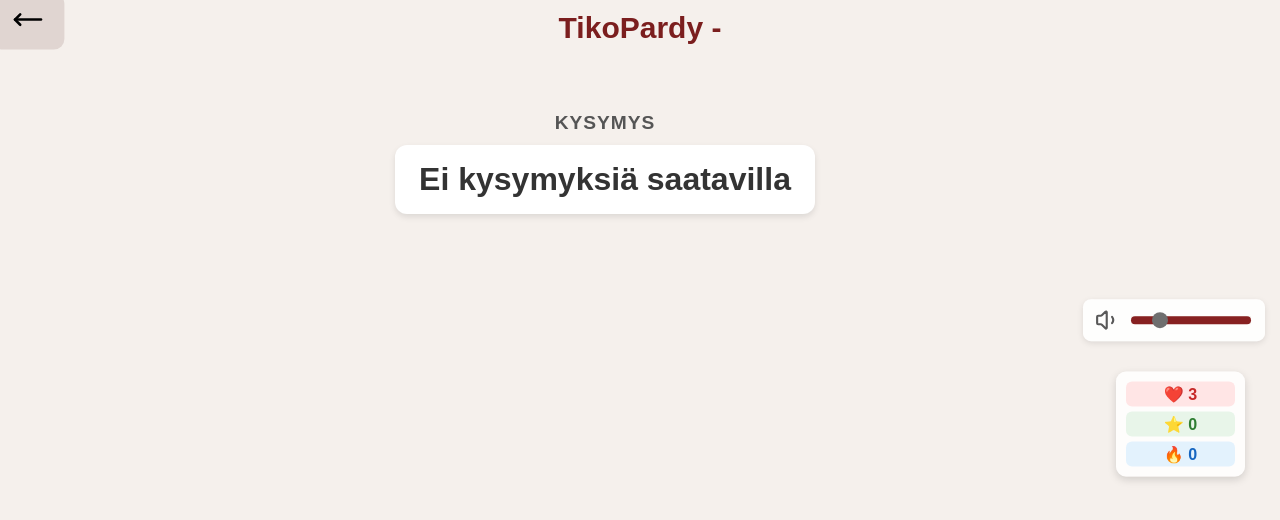
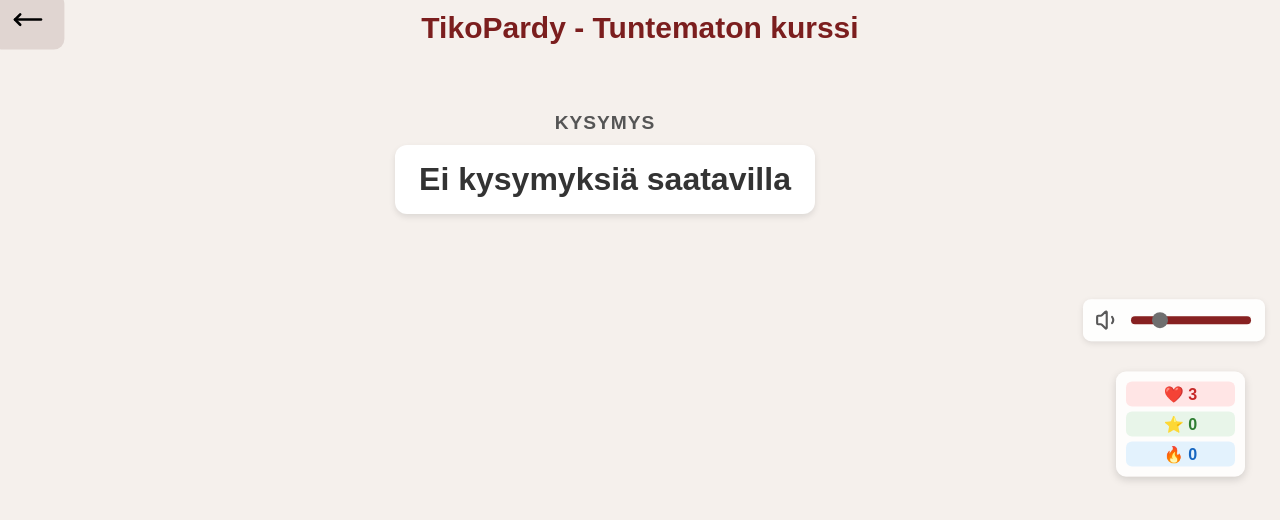
Before and after one commit to jamktiko/tikoPardy, a SvelteKit app in the folder tikoPardy/: page /game in a window 1280 px wide. Shown: the top 520 px of the page. Built offline with nearby package versions, Linux system fonts and the light colour scheme; a web font is replaced by a local one.

Commit message:
Pelissä otsikko näkiviin, ID:n avulla

```diff
--- a/tikoPardy/src/routes/+page.svelte
+++ b/tikoPardy/src/routes/+page.svelte
@@ -16,8 +16,6 @@
 	function startGame() {
 		goto(`/game?kurssi=${encodeURIComponent(kurssit)}`);
 	}
-
-	$inspect(kurssit);
 </script>
 
 <main>
--- a/tikoPardy/src/routes/game/+page.svelte
+++ b/tikoPardy/src/routes/game/+page.svelte
@@ -6,9 +6,12 @@
 	import { page } from '$app/stores';
 	import { onMount } from 'svelte';
 	import { Volume2, VolumeX, Volume1, MoveLeft } from '@lucide/svelte';
+	import kurssitData from '../../lib/kurssit.json';
 
 	let audioVolume = $state(0.2); // Initial volume set to match the prop in AudioSlider
 	let isMuted = $state(false);
+
+	let otsikko: string = $state('');
 
 	function handleVolumeChange(event: CustomEvent) {
 		audioVolume = event.detail.volume;
@@ -28,7 +31,14 @@
 		try {
 			// Haetaan kurssin ID URL-parametrista
 			kurssiId = parseInt($page.url.searchParams.get('kurssi') || '0', 10);
-			console.log('Kurssi ID:', kurssiId);
+
+			const selectedCourse = kurssitData.find((course) => course.id === kurssiId);
+			if (selectedCourse) {
+				otsikko = selectedCourse.nimi;
+			} else {
+				console.error('Kurssia ei löytynyt ID:llä:', kurssiId);
+				otsikko = 'Tuntematon kurssi';
+			}
 
 			// Ladataan kaikki kysymykset yhdestä JSON-tiedostosta
 			const jsonData = await import('../../lib/kysymykset.json');
@@ -212,12 +222,10 @@
 	}
 
 	let shuffledAnswers = $state<{ text: string; isCorrect: boolean }[]>([]);
-
-	$inspect(wrongAnswers);
 </script>
 
 <button class="goBack" onclick={mainMenu}><MoveLeft /></button>
-<h1 class="">TikoPardy -</h1>
+<h1 class="">TikoPardy - {otsikko}</h1>
 
 <div class="game-info-side">
 	<div class="info lives">❤️ {lives}</div>
```
Lines whose indentation alone changed are shown as unchanged.
